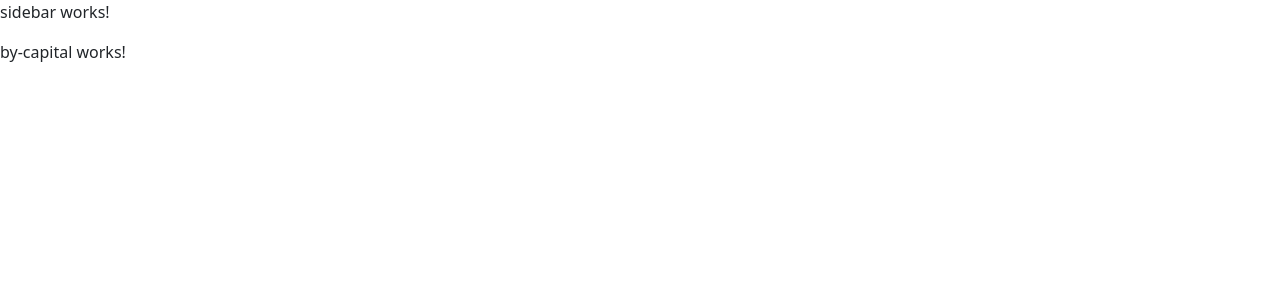
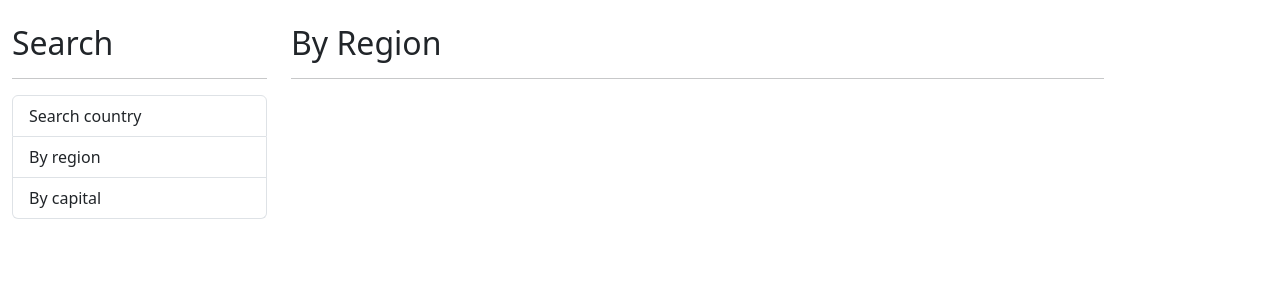
Before and after one commit to moive/countryApp, an Angular app: page / in a window 1280 px wide. Shown: the top 300 px of the page. Built offline with nearby package versions, Linux system fonts and the light colour scheme.

Commit message:
structure HTML

```diff
--- a/src/app/app.component.html
+++ b/src/app/app.component.html
@@ -1,2 +1,15 @@
-<app-sidebar></app-sidebar>
-<app-by-capital></app-by-capital>
+<div class="row container mt-4">
+  <div class="col-3">
+    <h2>Search</h2>
+    <hr />
+    <ul class="list-group">
+      <li class="list-group-item">Search country</li>
+      <li class="list-group-item">By region</li>
+      <li class="list-group-item">By capital</li>
+    </ul>
+  </div>
+  <div class="col">
+    <h2>By Region</h2>
+    <hr />
+  </div>
+</div>
```
